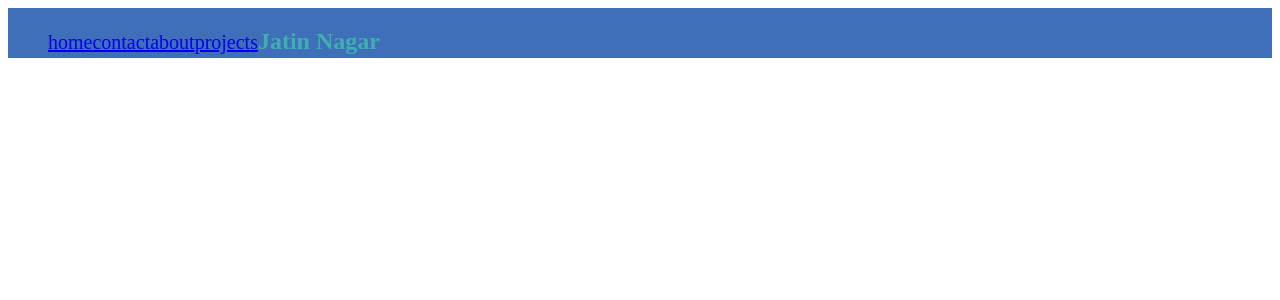
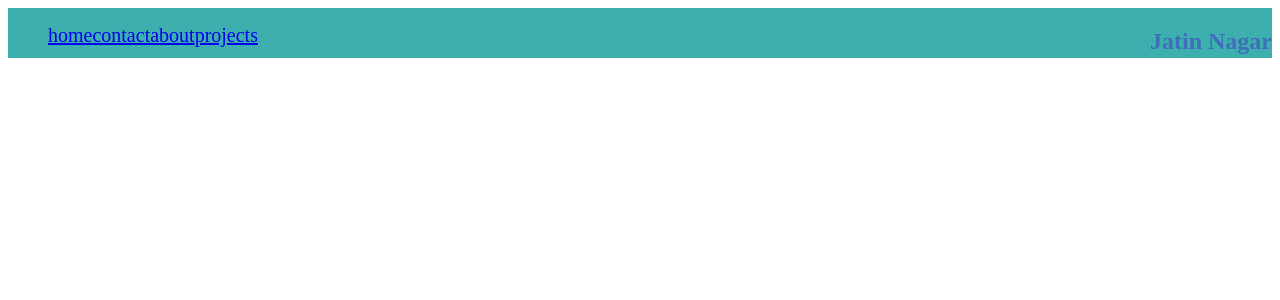
Before and after one commit to stanwolverine/portfolio-app, a Next.js app: page /#projects in a window 1280 px wide. Shown: the top 300 px of the page. Built offline with nearby package versions, Linux system fonts and the light colour scheme.

Commit message:
minor changes in header.js file

```diff
--- a/components/Header.js
+++ b/components/Header.js
@@ -10,11 +10,11 @@ const TERTIARY_COLOR = '#5b40c2';
 const styles = {
 	header: {
 		width: '100%',
-		backgroundColor: PRIMARY_COLOR,
+		backgroundColor: LIGHT_SECONDARY_COLOR,
 		height: '50px',
-		color: LIGHT_SECONDARY_COLOR
+		color: PRIMARY_COLOR
 	},
-	navigation: { display: 'inline-block' },
+	navigation: { float: 'left' },
 	list: {
 		listStyle: 'none',
 		display: 'inline-block'
@@ -23,6 +23,9 @@ const styles = {
 		textDecoration: 'none',
 		fontSize: '20px',
 		display: 'inline-block'
+	},
+	myName: {
+		float: 'right',
 	}
 };
 
@@ -46,7 +49,7 @@ const Header = props => {
 					))}
 				</ul>
 			</nav>
-			<h2 style={{ display: 'inline-block' }}>Jatin Nagar</h2>
+			<h2 style={styles.myName}>Jatin Nagar</h2>
 		</header>
 	);
 };
```
Also changed, not shown: 1 other file (tests, documents, lock files or other folders).
